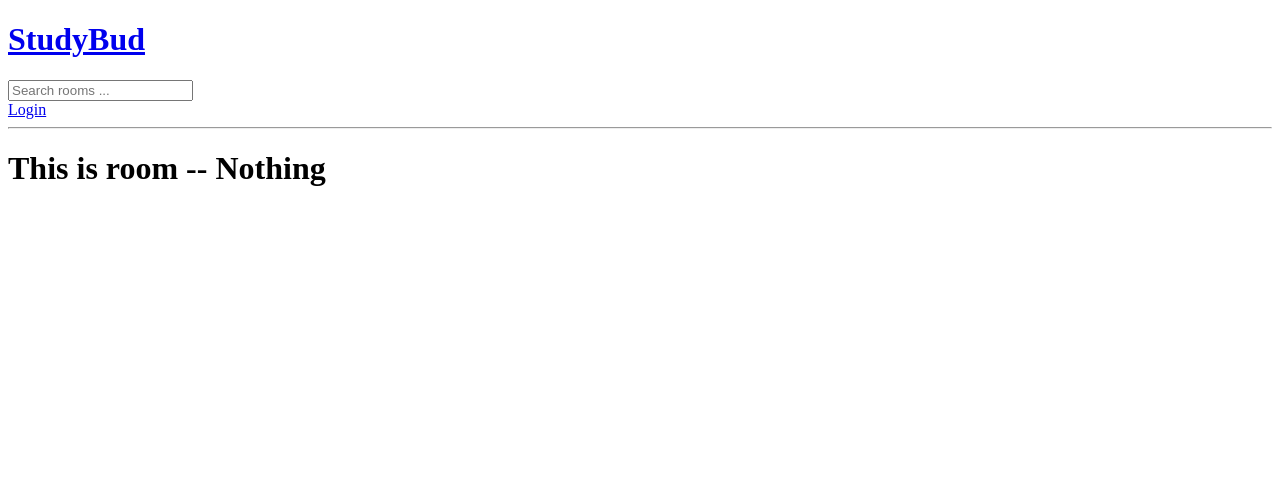
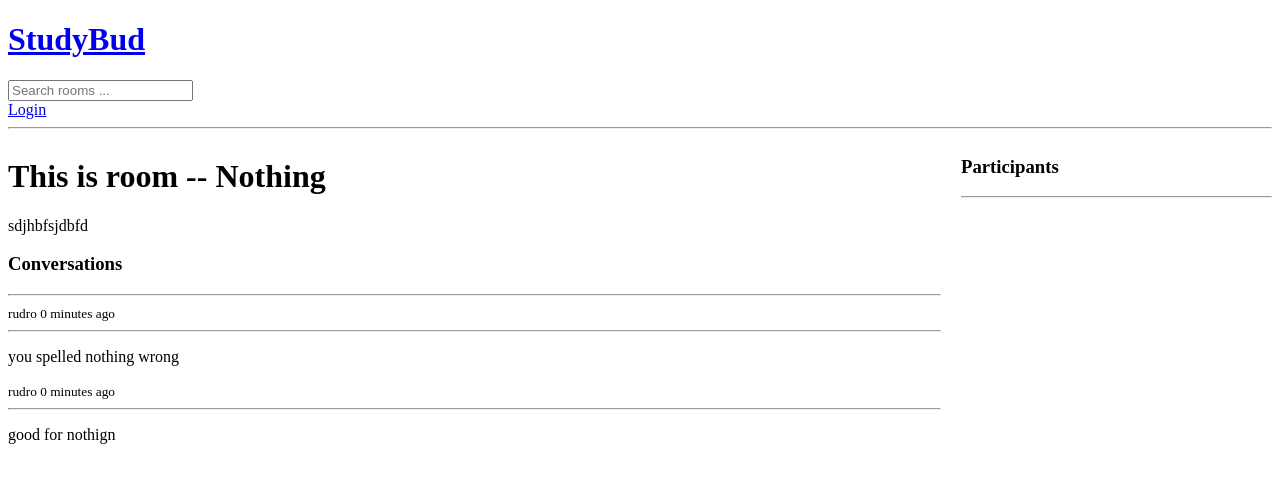
Before and after one commit to SynysterRudro/Django-StudyBud, a Django app: page /room/7 in a window 1280 px wide. Shown: the top 483 px of the page. Run offline with Django 5.2, Linux system fonts and the light colour scheme; data comes from the database, SQL or seed files in the repository; both versions use the stored data as it was after the commit.

Commit message:
now user can add comment and also participants part started

```diff
--- a/base/models.py
+++ b/base/models.py
@@ -16,7 +16,7 @@ class Room(models.Model):
     topic = models.ForeignKey(Topic, on_delete=models.SET_NULL, null=True)
     name =models.CharField(max_length=200)
     description = models.TextField(null=True, blank=True)
-    # participants =
+    participants = models.ManyToManyField(User, related_name='participants', blank=True)
     updated = models.DateTimeField(auto_now=True)
     created = models.DateTimeField(auto_now_add=True)
 
--- a/base/templates/base/room.html
+++ b/base/templates/base/room.html
@@ -1,3 +1,54 @@
 {% extends "main.html" %} {% block content %}
-<h1>This is room -- {{room.name}}</h1>
+
+<style>
+  .room-container {
+    display: grid;
+    grid-template-columns: 3fr 1fr;
+    gap: 20px;
+  }
+</style>
+<div class="room-container">
+  <div>
+    <h1>This is room -- {{room.name}}</h1>
+    <p>{{room.description}}</p>
+
+    <div class="comment-wrapper">
+      <h3>Conversations</h3>
+      <hr />
+
+      {% for room_message in room_messages %}
+      <div>
+        <small
+          >{{room_message.user}} {{room_message.created|timesince }} ago</small
+        >
+        <hr />
+        <p>{{room_message.body}}</p>
+      </div>
+      {% endfor %}
+    </div>
+
+    {% if request.user.is_authenticated %}
+    <div class="comment-form">
+      <form method="POST" action="">
+        {% csrf_token %}
+        <input
+          type="text"
+          name="body"
+          placeholder="Write your message here..."
+        />
+      </form>
+    </div>
+    {% endif %}
+  </div>
+  <div>
+    <h3>Participants</h3>
+
+    <hr />
+    {% for user in participants %}
+    <div>
+      <p>@{{user.username}}</p>
+    </div>
+    {% endfor %}
+  </div>
+</div>
 {% endblock content %}
--- a/base/views.py
+++ b/base/views.py
@@ -2,7 +2,7 @@ from django.shortcuts import render, redirect
 from django.http import HttpResponse
 from django.db.models import Q
 # Q is for complex queries adding and or operations
-from .models import Room,Topic
+from .models import Room,Topic, Message
 from .forms import RoomForm
 
 # Create your views here.
@@ -84,10 +84,20 @@ def home(request):
 def room(request,pk):
      # return HttpResponse("Room Page")
      room = Room.objects.get(id=pk)
+     room_messages = room.message_set.all().order_by('-created')
+     participants = room.participants.all()
+     if request.method == 'POST':
+          message = Message.objects.create(
+               user=request.user,
+               room=room,
+               body=request.POST.get('body')
+          )
+          room.participants.add(request.user)
+          return redirect('room', pk=room.id)
      # for i in rooms:
      #       if i['id'] == int(pk):
      #            room = i
-     context = {'room': room}
+     context = {'room': room, 'room_messages': room_messages, 'participants': participants}
 
 
 
```
Also changed, not shown: base/migrations/0003_alter_room_options_room_participants.py (added), db.sqlite3.
